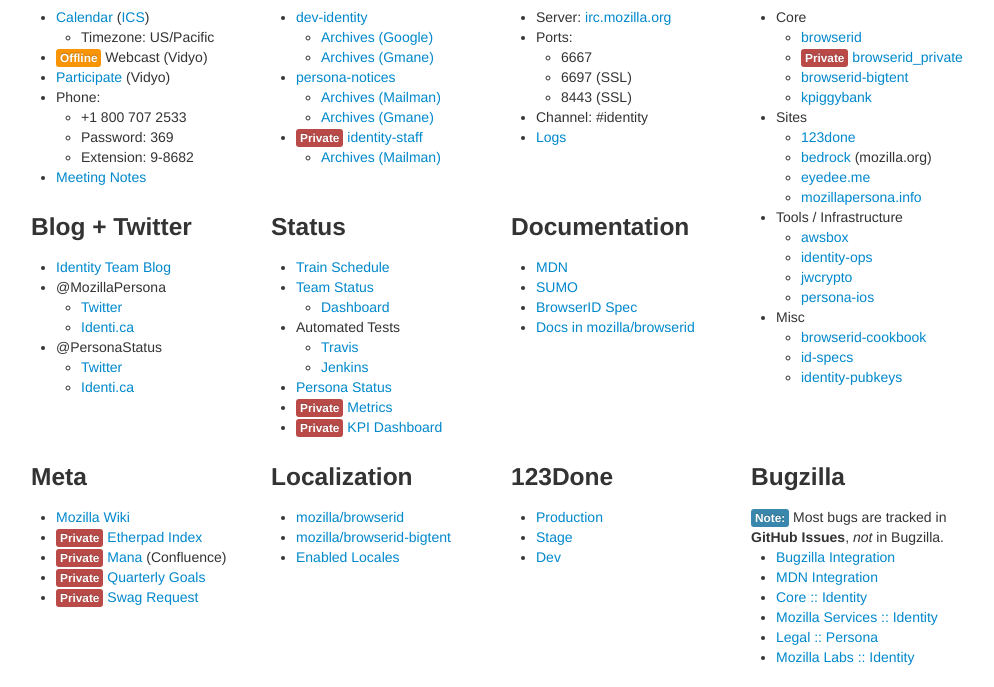
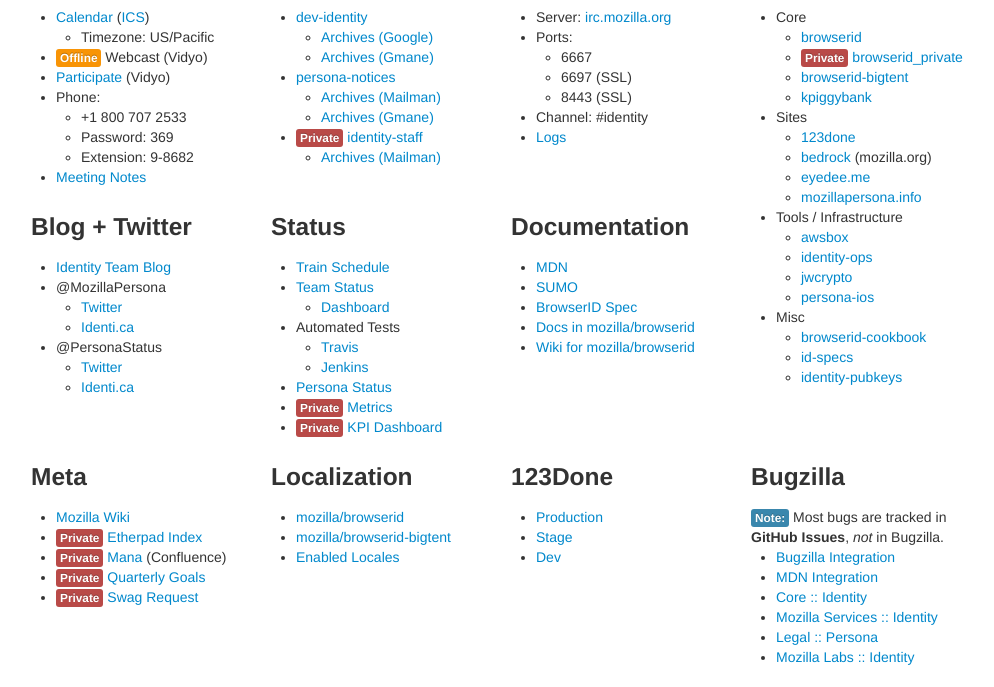
Before and after one commit to callahad/mozillapersona.info, a plain HTML site: page index.html in a window 1280 px wide. Shown: the part 113-800 px from the top of the page, without its empty margins (139-1133 px from the left). Drawn offline with Linux system fonts and the light colour scheme.

Commit message:
Add link to GitHub Wiki

```diff
--- a/index.html
+++ b/index.html
@@ -107,6 +107,7 @@
                 <li><a href="http://support.mozilla.org/en-US/products/persona">SUMO</a></li>
                 <li><a href="https://github.com/mozilla/id-specs/blob/prod/browserid/index.md">BrowserID Spec</a></li>
                 <li><a href="https://github.com/mozilla/browserid/tree/dev/docs">Docs in mozilla/browserid</a></li>
+                <li><a href="https://github.com/mozilla/browserid/wiki">Wiki for mozilla/browserid</a></li>
               </ul>
             </div>
           </div>
```
